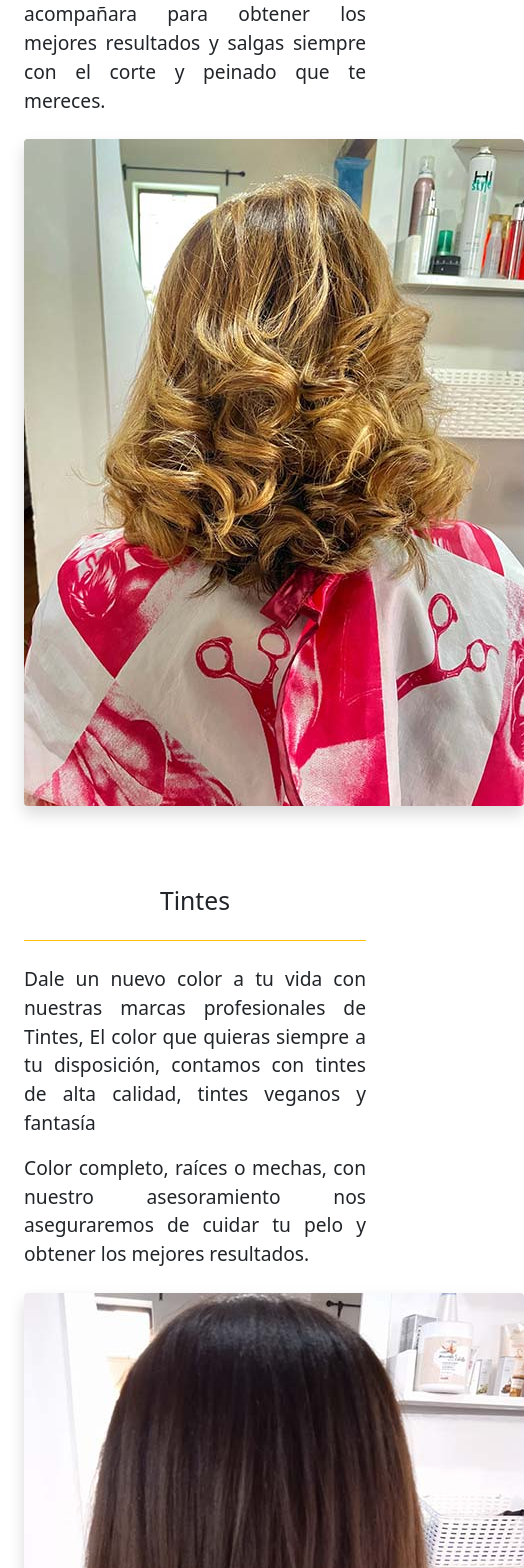
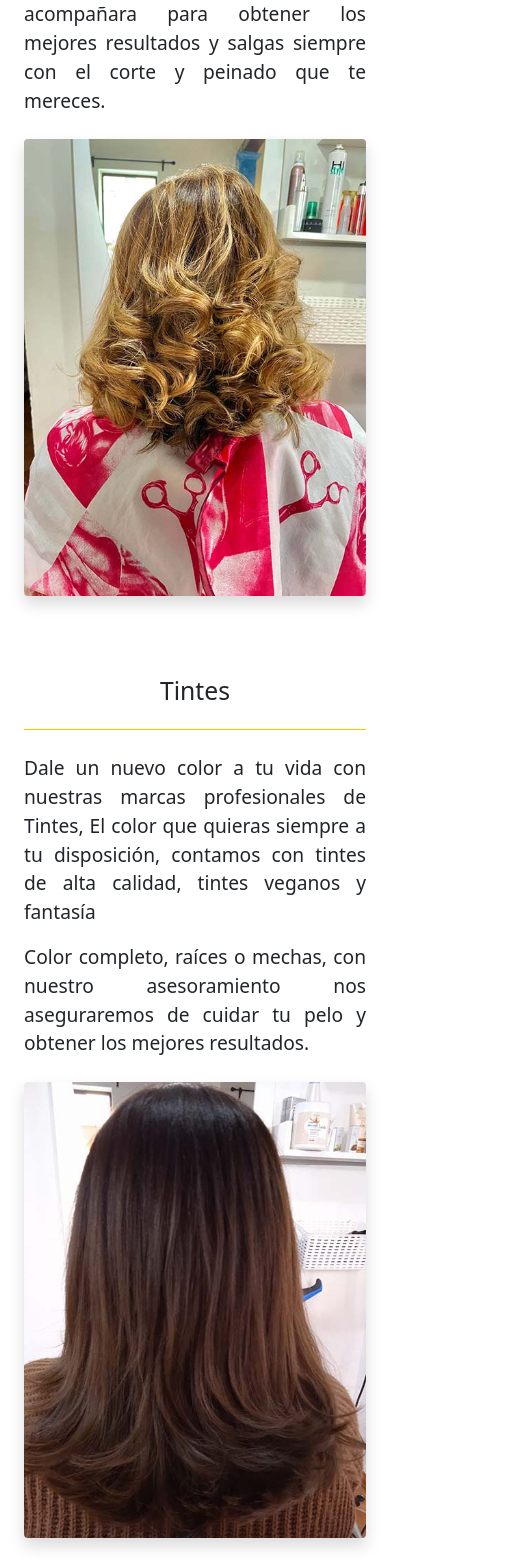
Before and after one commit to ToniOswin/MavisWeb, a React (Vite) app: page /peluqueria in a window 390 px wide. Shown: the part 400-1968 px from the top of the page, 524 px wide, since content can reach past the window. Built offline with nearby package versions, Linux system fonts and the light colour scheme.

Commit message:
Peluqueria phone screen

```diff
--- a/src/Components/Peluqueria.jsx
+++ b/src/Components/Peluqueria.jsx
@@ -6,11 +6,11 @@ import Article from './Article'
 export default function Peluqueria() {
     return <div className="container">
         <div className="mt-5">
-            <div className="row align-items-center my-5 gy-2  flex-column-reverse flex-md-row text-center">
+            <div className="row align-items-center my-5 gy-2 text-center flex-column-reverse flex-md-row">
                 <div className="col">
                     <img
                         src={hair01}
-                        className="shadow rounded mb-4"
+                        className="shadow rounded mb-4 mw-100"
                         alt=""
                     />
                 </div>
@@ -45,7 +45,7 @@ export default function Peluqueria() {
                 <div className="col">
                     <img
                         src={hair10}
-                        className="shadow rounded mb-4"
+                        className="shadow rounded mb-4 mw-100"
                         alt=""
                     />
                 </div>
@@ -57,7 +57,7 @@ export default function Peluqueria() {
                 <div className="col">
                     <img
                         src={hair09}
-                        className="shadow rounded mb-4"
+                        className="shadow rounded mb-4 mw-100"
                         alt=""
                     />
                 </div>
```
